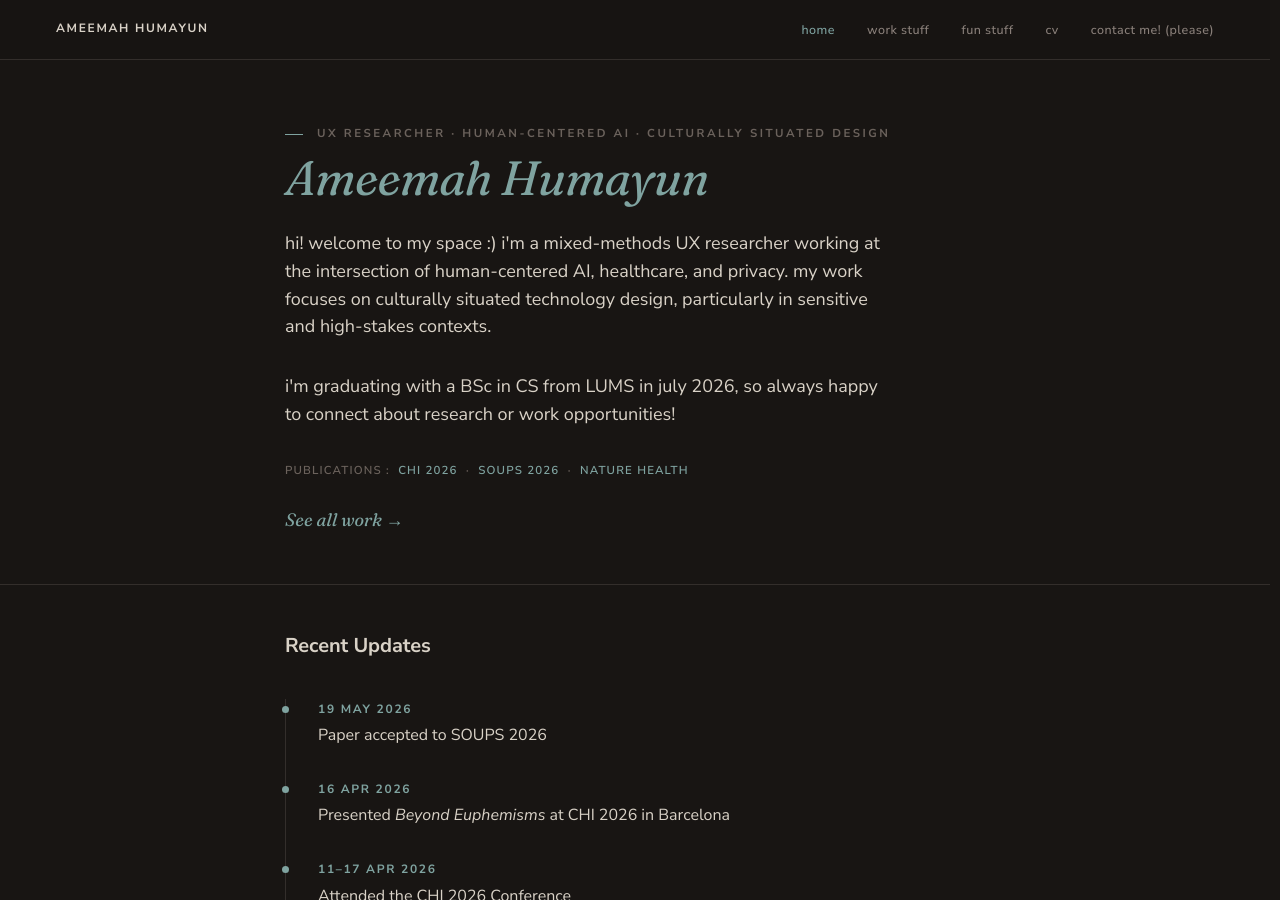
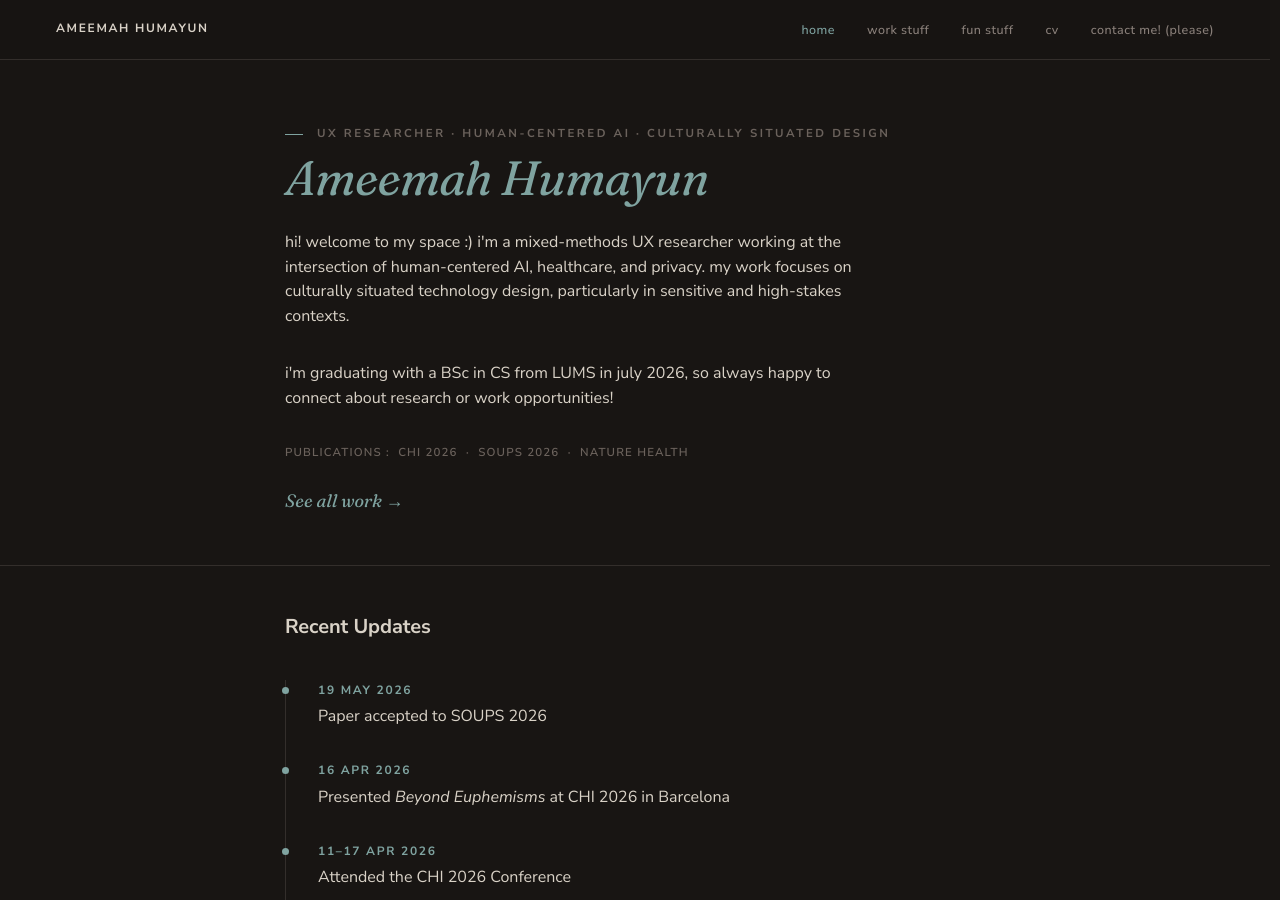
Before and after one commit to ameemahumayun/ameemahumayun.github.io, a Jekyll site: the page built from index.html, in a window 1280 px wide and 900 px high. Built offline with Jekyll 4.4.1, drawn with Linux system fonts in a browser that asks for light colours.

Commit message:
Update index.html

```diff
--- a/index.html
+++ b/index.html
@@ -10,13 +10,13 @@ description: Mixed-methods UX researcher working on human-centered AI for health
   <div class="hero__inner">
     <div class="hero__text">
 <div class="eyebrow eyebrow-rule" style="color:var(--color-text-mute);">UX Researcher · Human-Centered AI · Culturally Situated Design</div>      <h1 style="margin-top:0.5rem;margin-bottom:1.5rem;"><span class="serif">Ameemah Humayun</span></h1>
-      <p class="lead" style="max-width:600px;">hi! welcome to my space :) i'm a mixed-methods UX researcher working at the intersection of human-centered AI, healthcare, and privacy. my work focuses on culturally situated technology design, particularly in sensitive and high-stakes contexts.</p>
-      <p class="lead" style="max-width:600px;">i'm graduating with a BSc in CS from LUMS in july 2026, so always happy to connect about research or work opportunities!</p>
+      <p class="lead" style="max-width:600px;font-size:var(--text-base);">hi! welcome to my space :) i'm a mixed-methods UX researcher working at the intersection of human-centered AI, healthcare, and privacy. my work focuses on culturally situated technology design, particularly in sensitive and high-stakes contexts.</p>
+      <p class="lead" style="max-width:600px;font-size:var(--text-base);">i'm graduating with a BSc in CS from LUMS in july 2026, so always happy to connect about research or work opportunities!</p>
       <p class="eyebrow" style="margin-top:1.5rem;color:var(--color-text-mute);font-weight:600;letter-spacing:0.1em;">
         Publications&nbsp;:&nbsp;
-        <a href="https://doi.org/10.1145/3772318.3791315" target="_blank" rel="noopener" style="color:var(--color-accent);">CHI 2026</a> &nbsp;·&nbsp;
-        <a href="#" target="_blank" rel="noopener" style="color:var(--color-accent);">SOUPS 2026</a> &nbsp;·&nbsp;
-        <a href="#" target="_blank" rel="noopener" style="color:var(--color-accent);">Nature Health</a>
+        <a href="https://doi.org/10.1145/3772318.3791315" target="_blank" rel="noopener" class="link-quiet">CHI 2026</a> &nbsp;·&nbsp;
+        <a href="#" target="_blank" rel="noopener" class="link-quiet">SOUPS 2026</a> &nbsp;·&nbsp;
+        <a href="#" target="_blank" rel="noopener" class="link-quiet">Nature Health</a>
       </p>
       <p style="margin-top:1.5rem;">
         <a href="{{ '/work/' | relative_url }}" class="serif" style="font-size:1.125rem;">See all work &rarr;</a>
```
